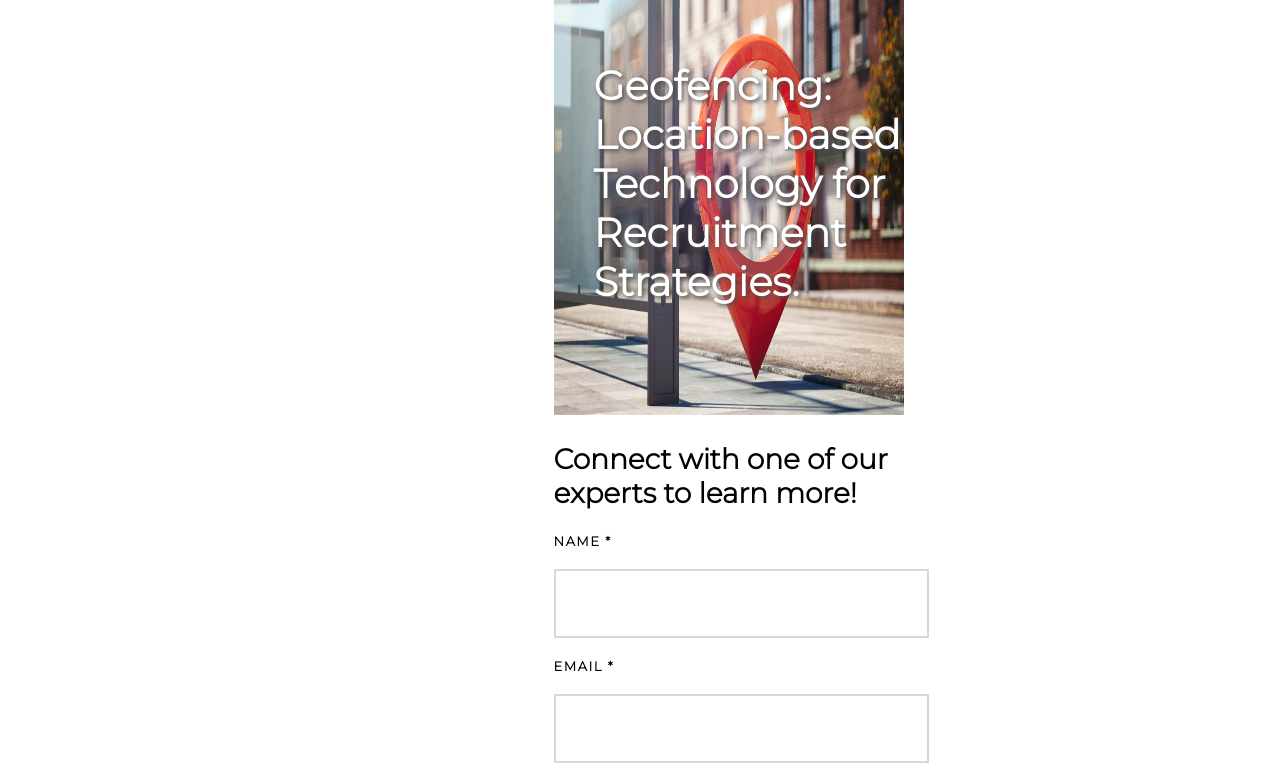
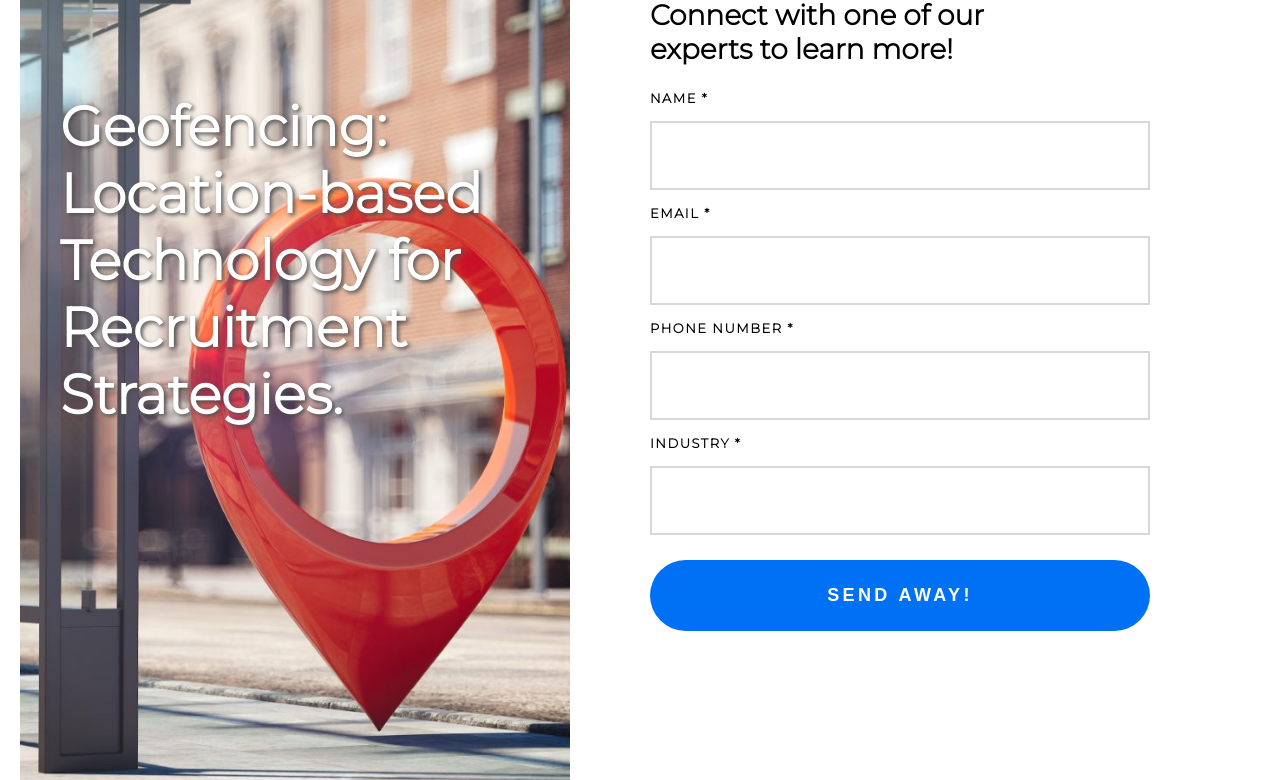
Before and after one commit to ErikMoxley/fs-test-ek, a website: page index.html in a window 1280 px wide. Shown: the part 187-967 px from the top of the page. Drawn offline with Linux system fonts and the light colour scheme.

Commit message:
updates to desktop version of site

```diff
--- a/index.html
+++ b/index.html
@@ -17,18 +17,16 @@
             <div class="one">
                 <a class="svg" href="#"><img class="logo" src="assets/bayard_logo.svg" alt="Bayard"></a>
             </div>
-
             <div class="two">
                 <h2>Transforming Talent</h2>
             </div>
         </div>
 
         <div class="nav-bottom">
-
         <div class="hero">
-            <figure>
+            <div class="box">
                 <img src="assets/hero_img.jpg" alt="hero">
-              </figure>
+            </div>
             <div class="hero-text">
                 <p>Geofencing:
                 Location-based
@@ -50,13 +48,15 @@
             <input name="industry" type="text" required><br>
             <input class="button" type="submit" value="Send Away!"/>
         </form>
+</div>
+</div>
+        </div>
+        <footer class="footer">
+            <h3><div class="copyright">© BAYARD ADVERTISING.</div>
+                <div class="copyright-2">ALL RIGHTS RESERVED.</div></h3>
+        </footer>
     </div>
-</div>
-    <footer class="footer">
-        <h3><div class="copyright">© BAYARD ADVERTISING.</div>
-            <div class="copyright">ALL RIGHTS RESERVED.</div></h3>
-    </footer>
-    </div>
+
 <script src="index.js"></script>
 </body>
 </html>
--- a/styles.css
+++ b/styles.css
@@ -1,48 +1,53 @@
 html, body {
     font-family: 'Montserrat', sans-serif;
-    background-color: #ffffff;
-    height: 100%;
-    position: relative;
+    background-color: #000000;
+    margin: 0;
+    max-width: 100%;
 }
 
 .container {
   width: 100%;
-  margin: auto;
+  position: relative;
   transition: ease all .5s;
-  position: relative;
+  display: flex;
+  flex-direction: column;
+  min-height: 120vh;
+  background-color: #ffffff;
+  overflow-x: hidden;
 }
 
 .content {
-  position: absolute;
-  top: 40%;
-  left: 40%;
-  transition: ease all .5s;
-}
-
-@media only screen and (max-width: 800px) {
-  .content {
-    top: 0%;
-    left: 0%;
-  }
+  width: 400px;
+  margin: 0 auto;
+  overflow: hidden;
+  transition: ease all 1.0s;
 }
 
 .one {
-  text-align: left;
-  padding-left: 40px;
+  padding-top: 20px;
 }
 
 .two h2 {
-  text-align: left;
-  padding-left: 40px;
   text-transform: uppercase;
   font-size: 11px;
   letter-spacing: 0.05cm;
 }
+.hero {
+  width: 600px;
+  height: 600px;
+}
+
+.box {
+  width: 360px;
+  height: 600px;
+  overflow: hidden;
+}
 
 .hero img {
-    width: 350px;
-    height: 500px;
-    position: relative;
+  width: 700px;
+  height: 550px;
+  margin-left: -170px;
+  margin-top: 0px;
 }
 
 .hero-text {
@@ -51,11 +56,11 @@ html, body {
     text-shadow: 2px 2px 4px #4e4e4e;
     font-size: 40px;
     font-weight: bold;
-    inline-size: 400px;
+    inline-size: 300px;
     overflow-wrap: break-word;
-    position: absolute;
-    top: 5em;
-    left: 2em;
+    position: relative;
+    top: -580px;
+    left: 20px;
   }
 
 .form h2 {
@@ -65,21 +70,24 @@ html, body {
 }
 
 input {
-  width: 375px;
-  padding: 25px 20px;
-  margin: 20px 0;
+  width: 360px;
+  padding: 25px 0px;
+  margin: 15px 0;
   border: solid 2px #d8d8d8;
   box-sizing: border-box;
 }
 
+label {
+  text-align: left;
+}
+
 .form {
-  margin-left: 40px;
+  margin-left: 0px;
 }
 
 .form-inputs {
   font-size: 13px;
   font-weight: 800;
-  text-align: left;
   text-transform: uppercase;
   letter-spacing: 0.04cm;
 }
@@ -100,23 +108,87 @@ input {
 }
 
 .footer {
-  text-align: center;
   color: #ffffff;
-  background:#000000;
-  box-shadow: 0 50vh 0 50vh rgb(0, 0, 0);
-  clear: both;
-  position: relative;
-  margin-bottom: 50px;
-  width: 100%;
+  background-color: #000000;
+  margin-top: auto;
+  min-height: 15vh;
 }
 
 .footer h3 {
+  text-align: center;
   font-size: 13px;
   font-weight: 800;
   letter-spacing: 0.12cm;
-  padding: 40px;
+  padding: 60px;
 }
 
-.copyright {
+.copyright, .copyright-2 {
   padding: 5px;
+  transition: ease all 1.0s;
 }
+
+/* Responsiveness */
+@media only screen and (min-width: 1100px) {
+  .container {
+    min-height: 100vh;
+  }
+  .footer {
+    min-height: 15vh;
+  }
+  .one {
+    padding-left: 20px;
+    float: left;
+  }
+  .two {
+    padding-top: 30px;
+    padding-left: 13em;
+    width: 450px;
+  }
+  .form {
+    width: 50%;
+    float: right;
+    padding-bottom: 200px;
+  }
+  .content {
+    width: 1300px;
+    padding-top: 100px;
+  }
+  .box {
+    width: 550px;
+    height: 800px;
+    overflow: hidden;
+  }
+  .hero {
+    padding-left: 20px;
+    margin-bottom: -600px;
+  }
+  .hero img {
+    width: 1100px;
+    height: 800px;
+    margin-left: -275px;
+    margin-top: 0px;
+  }
+  .hero-text {
+    font-size: 55px;
+    inline-size: 500px;
+    top: -750px;
+    left: 40px;
+  }
+  input {
+    width: 500px;
+  }
+  .copyright {
+    float: left;
+    padding-left: 25%;
+  }
+  .copyright-2 {
+    float: left;
+  }
+}
+
+@media only screen and (min-width: 1800px) {
+  .copyright {
+    float: left;
+    padding-left: 38%;
+  }
+}
```
